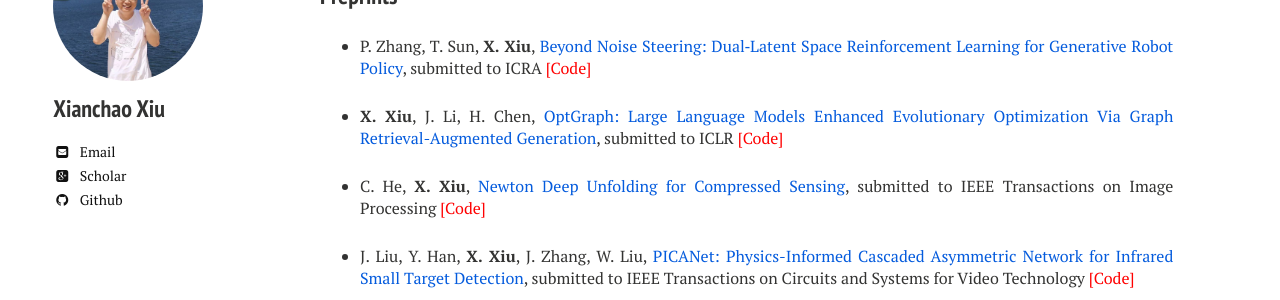
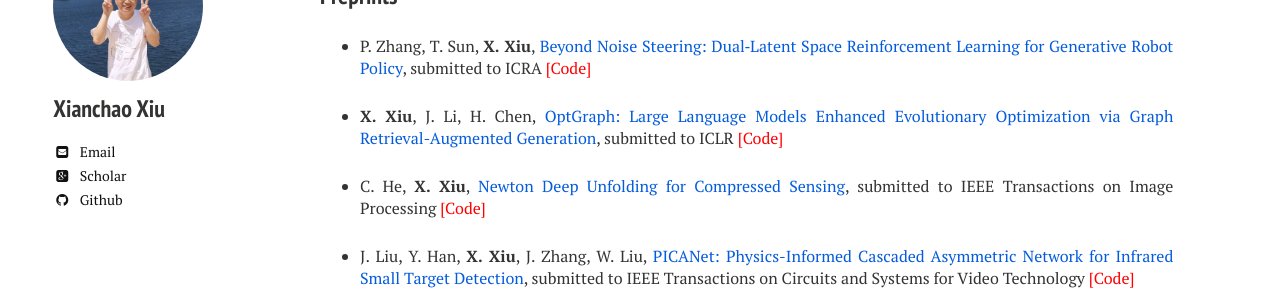
Before and after one commit to xianchaoxiu/xianchaoxiu.github.io, a Jekyll site: the page built from publications/index.md, in a window 1280 px wide and 900 px high. Shown: the part 141-441 px from the top of the window. Built offline with Jekyll 4.4.1, drawn with Linux system fonts in a browser that asks for light colours; nearby versions of some CDN libraries.

Commit message:
Update index.md

```diff
--- a/publications/index.md
+++ b/publications/index.md
@@ -12,15 +12,13 @@ share: false
 
 * P. Zhang, T. Sun, <b>X. Xiu</b>, <a href="https://arxiv.org/abs/2609.11270" class="textlink" target="_blank">Beyond Noise Steering: Dual‑Latent Space Reinforcement Learning for Generative Robot Policy</a>, submitted to ICRA <a href="https://github.com/xianchaoxiu/DLSRL" class="textlink" target="_blank" style="color: red;">[Code]</a>
 
-* <b>X. Xiu</b>, J. Li, H. Chen, <a href="https://arxiv.org/abs/2607.27918" class="textlink" target="_blank">OptGraph: Large Language Models Enhanced Evolutionary Optimization Via Graph Retrieval-Augmented Generation</a>, submitted to ICLR <a href="https://github.com/xianchaoxiu/OptGraph" class="textlink" target="_blank" style="color: red;">[Code]</a>
+* <b>X. Xiu</b>, J. Li, H. Chen, <a href="https://arxiv.org/abs/2607.27918" class="textlink" target="_blank">OptGraph: Large Language Models Enhanced Evolutionary Optimization via Graph Retrieval-Augmented Generation</a>, submitted to ICLR <a href="https://github.com/xianchaoxiu/OptGraph" class="textlink" target="_blank" style="color: red;">[Code]</a>
 
 * C. He, <b>X. Xiu</b>, <a href="https://arxiv.org/abs/2609.14391" class="textlink" target="_blank">Newton Deep Unfolding for Compressed Sensing</a>, submitted to IEEE Transactions on Image Processing <a href="https://github.com/xianchaoxiu/DNU-Net" class="textlink" target="_blank" style="color: red;">[Code]</a>
 
 * J. Liu, Y. Han, <b>X. Xiu</b>, J. Zhang, W. Liu, <a href="https://arxiv.org/abs/2609.07515" class="textlink" target="_blank">PICANet: Physics-Informed Cascaded Asymmetric Network for Infrared Small Target Detection</a>,  submitted to IEEE Transactions on Circuits and Systems for Video Technology <a href="https://github.com/xianchaoxiu/PICANet" class="textlink" target="_blank" style="color: red;">[Code]</a>
 
 * J. Liu, Y. Han, <b>X. Xiu</b>, J. Zhang, W. Liu, <a href="https://arxiv.org/abs/2509.08205" class="textlink" target="_blank">Lightweight Deep Unfolding Networks with Enhanced Robustness for Infrared Small Target Detection</a>, submitted to IEEE Transactions on Image Processing <a href="https://github.com/xianchaoxiu/L-RPCANet" class="textlink" target="_blank" style="color: red;">[Code]</a>
-
-
 
 
 ### Review Papers
```
